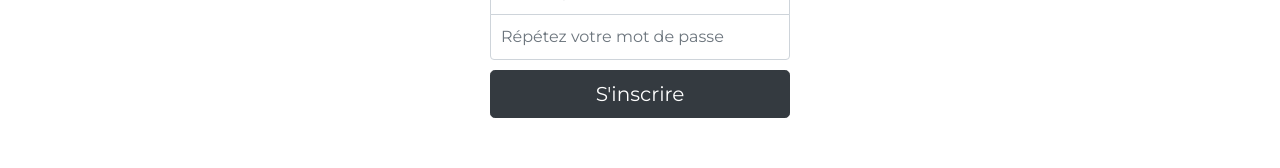
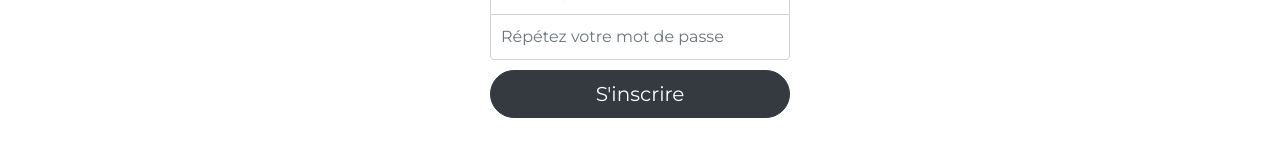
Before and after one commit to Farischt/Projet-Transverse-L3, a React (Create React App) app in the folder client/: page /register in a window 1280 px wide. Shown: the part 280-448 px from the top of the page. Built offline with nearby package versions, Linux system fonts and the light colour scheme; no server answers.

Commit message:
border radius added on register button

```diff
--- a/client/src/pages/Register/Register.jsx
+++ b/client/src/pages/Register/Register.jsx
@@ -95,6 +95,7 @@ const Register = ({ history }) => {
           onClick={handleRegister}
           className="btn btn-lg btn-dark btn-block"
           type="submit"
+          style={{ borderRadius: "25px" }}
         >
           S'inscrire
         </button>
```
